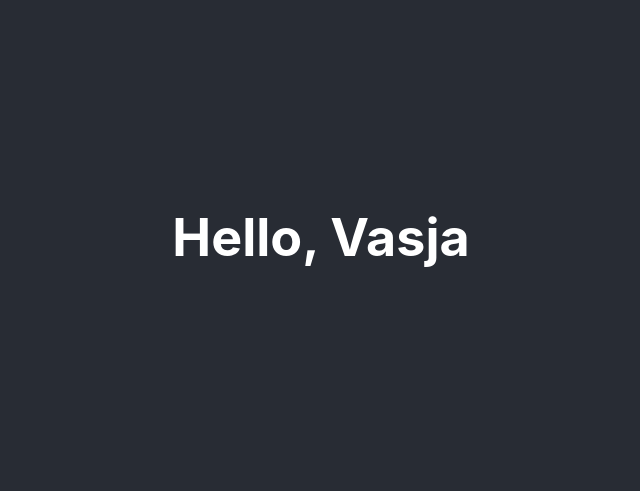
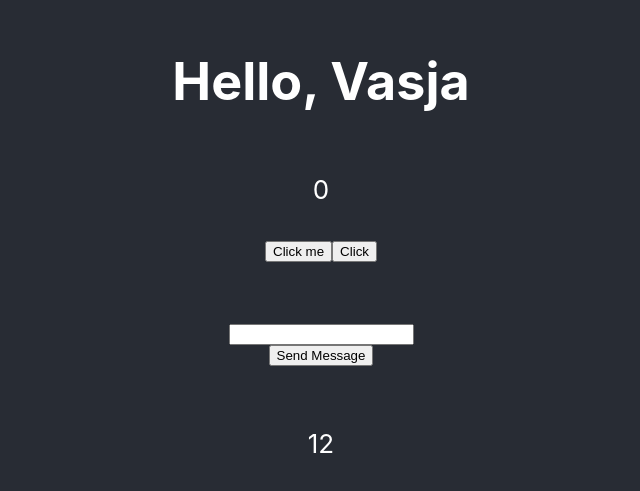
Before and after one commit to Egorzaa/br-react-project, a React (Create React App) app: page / in a window 1280 px wide. Shown: the part 163-654 px from the top of the page, without its empty margins (319-959 px from the left). Built offline with nearby package versions, Linux system fonts and the light colour scheme.

Commit message:
lesson 2

```diff
--- a/src/App.jsx
+++ b/src/App.jsx
@@ -1,10 +1,26 @@
+import { useState } from "react";
 import "./App.css";
+import Counter from "./Counter";
+import MessageList from "./MessageList";
 
 const App = ({ name }) => {
+  const [text, setText] = useState("");
+  const [messageList] = useState(["1", "2"]);
+
+  const handleTextChange = (e) => setText(e.target.value);
+
   return (
     <div className="App">
       <header className="App-header">
         <h1>Hello, {name}</h1>
+        <Counter />
+        <br />
+        <br />
+        <input value={text} onChange={handleTextChange} />
+        <button>Send Message</button>
+        <br />
+        <br />
+        <MessageList messageList={messageList} />
       </header>
     </div>
   );
--- /dev/null
+++ b/src/Counter.jsx
@@ -0,0 +1,48 @@
+import React, {
+  useCallback,
+  useEffect,
+  useMemo,
+  useRef,
+  useState,
+} from "react";
+
+import "./App.css";
+import { usePrevious } from "./usePrevious";
+
+const Counter = () => {
+  const [count, setCount] = useState(0);
+  const ref = useRef();
+
+  const previous = usePrevious(count);
+
+  const handleClick = () => setCount((prevCount) => prevCount + 1);
+
+  useEffect(() => {
+    const timer = setTimeout(() => {}, 1000);
+
+    return () => {
+      clearTimeout(timer);
+    };
+  }, []);
+
+  const someFunc = useCallback(() => {}, []);
+
+  const elem = useMemo(() => {
+    // huge calculations
+  }, []);
+
+  console.log(previous, elem);
+
+  return (
+    <div>
+      <p>{count}</p>
+
+      <button onClick={handleClick} ref={ref}>
+        Click me
+      </button>
+      <button onClick={someFunc}>Click</button>
+    </div>
+  );
+};
+
+export default Counter;
--- /dev/null
+++ b/src/MessageList.jsx
@@ -0,0 +1,13 @@
+import { Fragment } from "react";
+
+const MessageList = ({ messageList }) => {
+  return (
+    <>
+      {messageList.map((message, i) => (
+        <Fragment key={i}>{message}</Fragment>
+      ))}
+    </>
+  );
+};
+
+export default MessageList;
--- /dev/null
+++ b/src/usePrevious.js
@@ -0,0 +1,11 @@
+import { useEffect, useRef } from "react";
+
+export const usePrevious = (value) => {
+  const ref = useRef(undefined);
+
+  useEffect(() => {
+    ref.current = value;
+  }, [value]);
+
+  return ref.current;
+};
```
Also changed, not shown: 1 other file (tests, documents, lock files or other folders).
